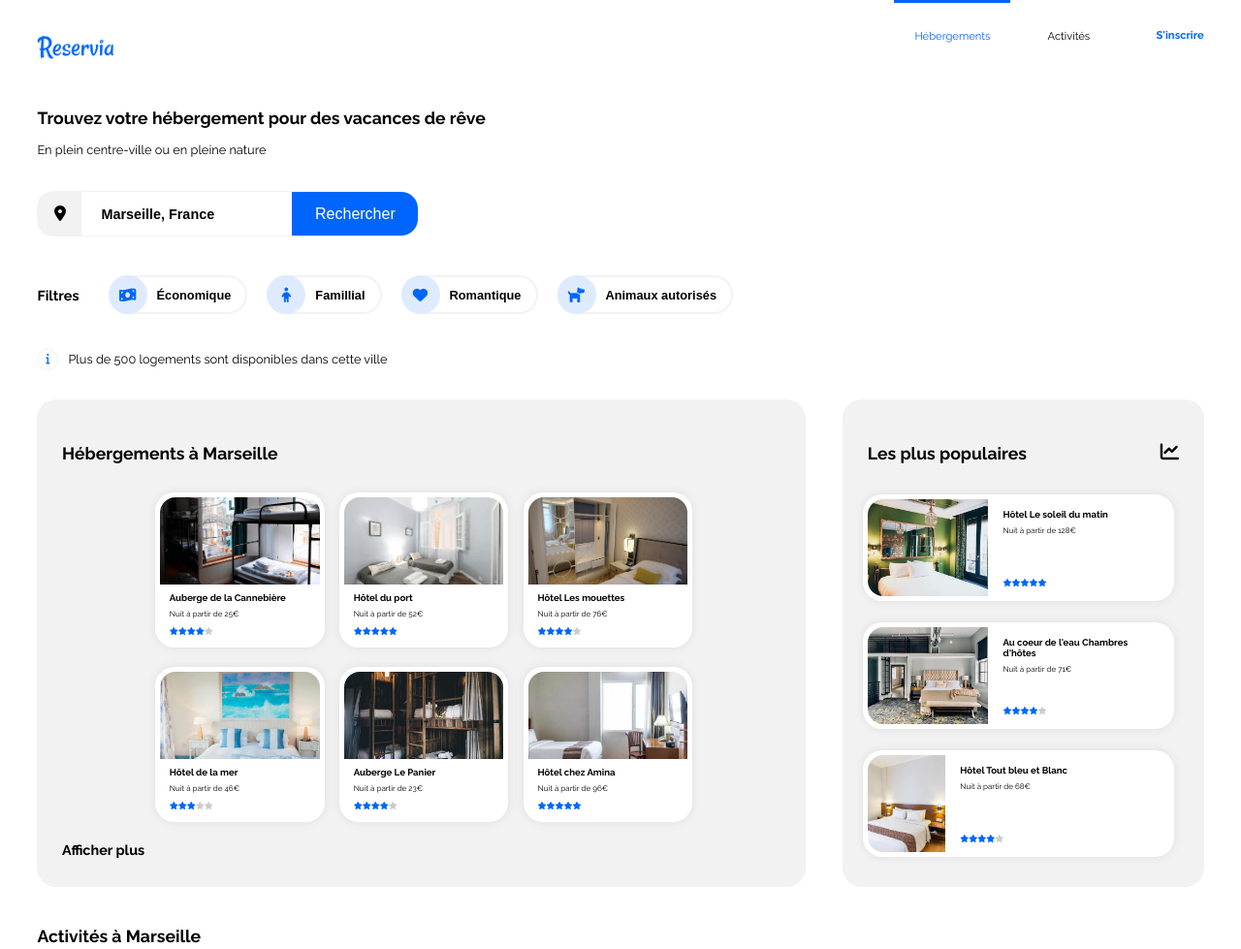
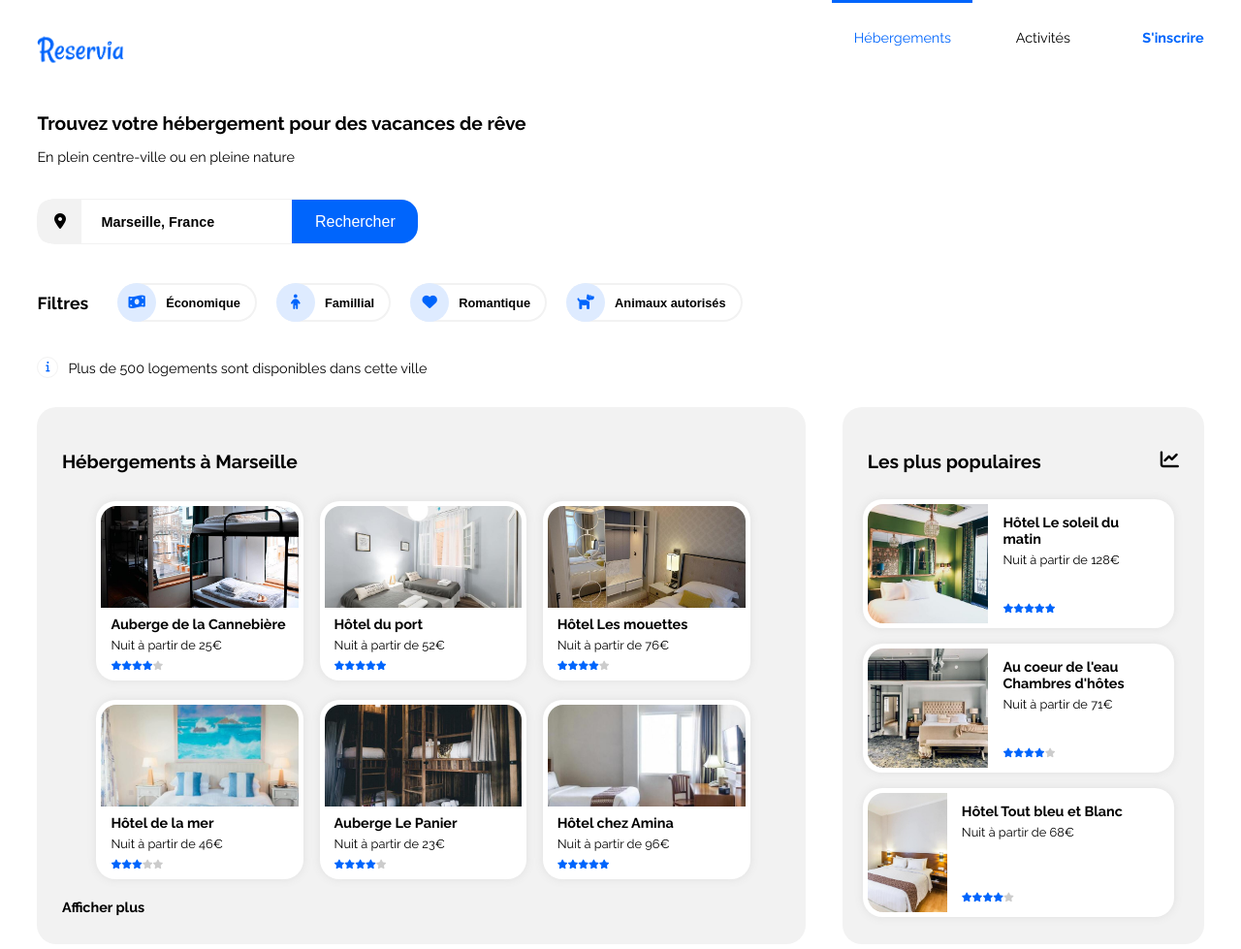
Before and after one commit to Evan267/EvanBerger_2_20112020, a plain HTML site: page Reservia/index.html in a window 1280 px wide. Shown: the top 979 px of the page at 97% size. Drawn offline with Linux system fonts and the light colour scheme.

Commit message:
Version finale du prototype

```diff
--- a/Reservia/protostyle.css
+++ b/Reservia/protostyle.css
@@ -645,20 +645,20 @@ footer li{
 
 
     #populaires, #hebergements{
-        padding: 45px 5% 20px;
+        padding: 45px 3% 20px;
         background-color: #F2F2F2;
         border-radius: 20px;
     }
 
     h3{margin:0px 0px 20px 0px;}
 
-    h4{font-size: 0.8em;}
+    h4{font-size: 0.7em;}
 
-    figcaption p {font-size: 0.7em;}
+    figcaption p {font-size: 0.6em;}
 
 
         /*2eme Section*/
-
+    .conteneur1{height:130px}
     #populaires{margin-bottom: 40px;}
     .conteneur1 figcaption{padding-right:20px}
 
@@ -683,6 +683,8 @@ footer li{
         column-gap: 10px;
         row-gap: 0px;
     }
+
+    .conteneur2{height:160px}
 
 
     /*4eme Section*/
@@ -767,9 +769,9 @@ footer li{
 
     p{font-size: 0.8em;}
 
-    h4{font-size: 0.6em}
+    h4{font-size: 0.7em}
 
-    figcaption p{font-size:0.5em;}
+    figcaption p{font-size:0.6em;}
 
 
     #titreetlien i{font-size:1.2em}
@@ -918,6 +920,45 @@ footer li{
 
     /*Footer*/
     footer{padding-left: 3%;}
+}
+
+@media screen and (min-width: 1200px){
+    #logo img{width:90px;}
+
+    header p, nav a{font-size: 0.9em;}
+
+    h1, h3{font-size:1.2em}
+    h2{font-size:1.1em}
+
+    p{font-size: 0.9em;}
+
+    h4{font-size: 0.9em}
+
+    figcaption p{font-size:0.8em;}
+
+
+    #titreetlien i{font-size:1.2em}
+
+    .etoile{font-size: 0.6em;}
+
+    #affiPlus{font-size: 0.9em;}
+
+    /*Header*/
+
+    nav li{width: 145px}
+
+
+    /*2eme et 3eme Section*/
+
+    .conteneur1{height:123px;}
+    .conteneur2{height:175px;}
+
+
+    /*4eme Section*/
+
+    #lienActivites{
+        height: 400px;
+    }
 }
 
 
```
